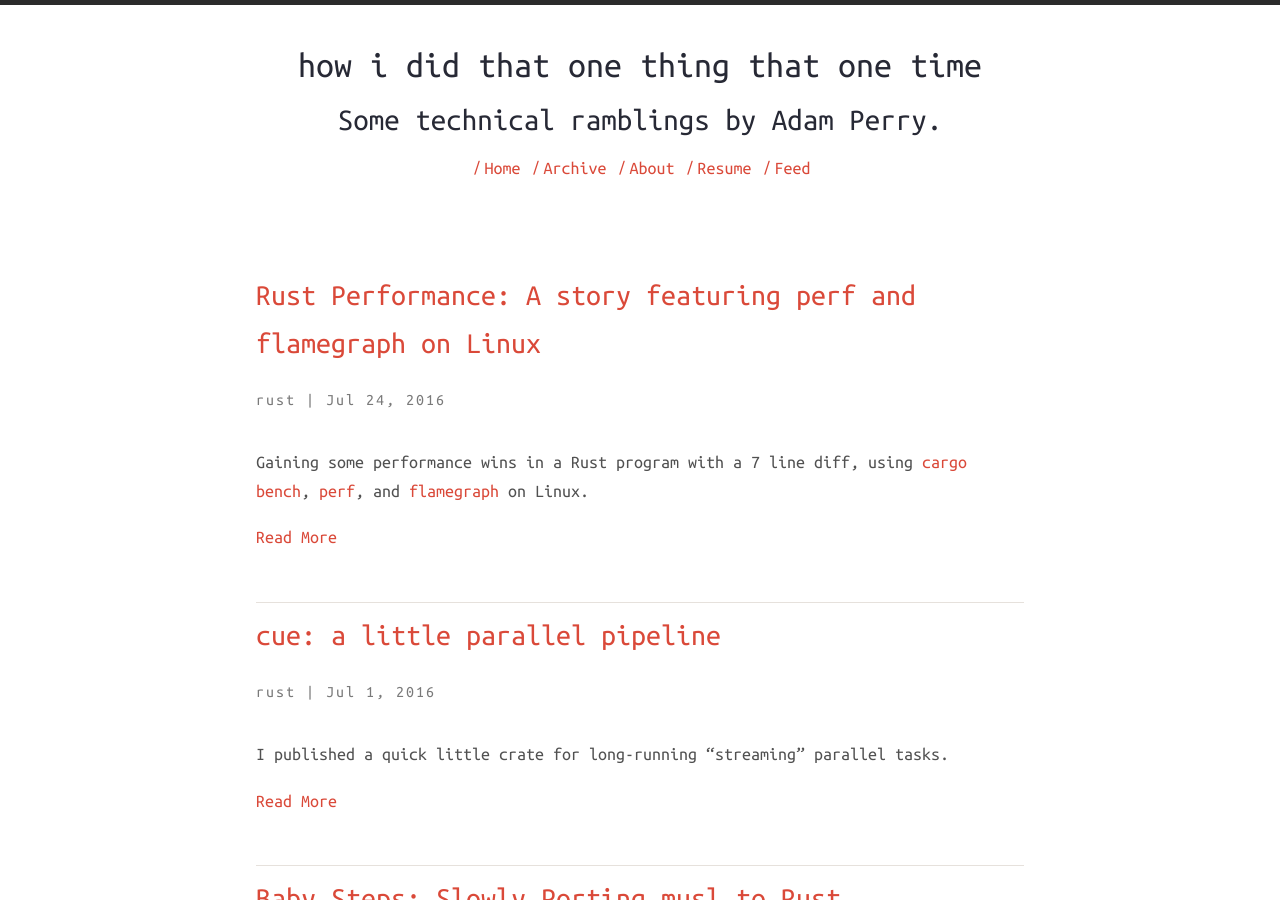
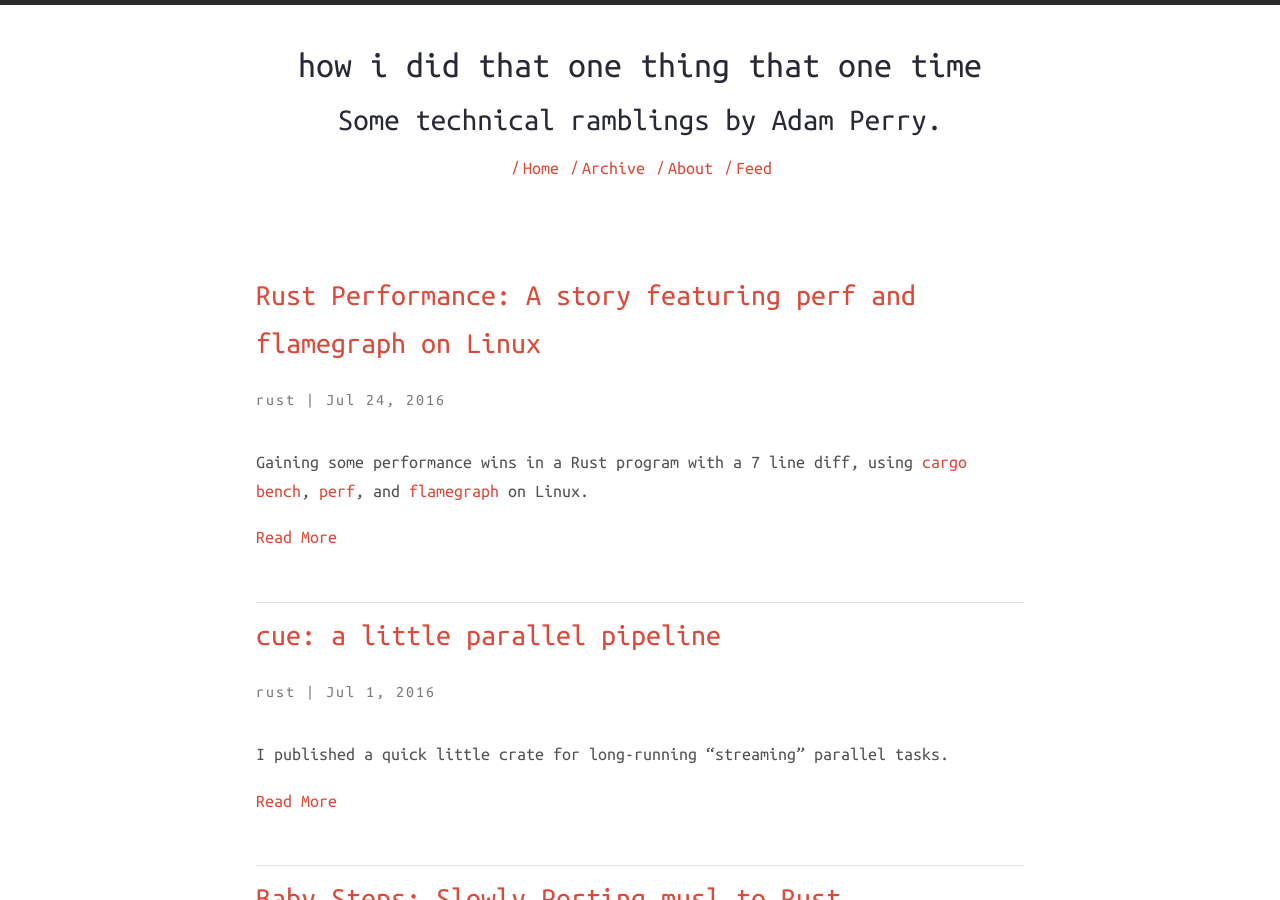
Before and after one commit to fenw1ck/anp.github.io, a Jekyll site: the page built from index.html, in a window 1280 px wide and 900 px high. Built offline with Jekyll 4.4.1, drawn with Linux system fonts in a browser that asks for light colours; nearby versions of some CDN libraries.

Commit message:
Comment out outdated resume links.

```diff
--- a/_includes/footer-links.html
+++ b/_includes/footer-links.html
@@ -3,6 +3,6 @@
     <li><a href="{{ '/' | prepend: site.baseurl | prepend: site.url }}">Home</a></li>
     <li><a href="{{ '/archive' | prepend: site.baseurl | prepend: site.url }}">Archive</a></li>
     <li><a href="{{ '/about' | prepend: site.baseurl | prepend: site.url }}">About</a></li>
-    <li><a href="https://www.dropbox.com/s/zb0fr3ug9b1fgsw/adam-perry-resume.pdf?dl=0" target="_blank">Resume</a></li>
+    <!--<li><a href="https://www.dropbox.com/s/zb0fr3ug9b1fgsw/adam-perry-resume.pdf?dl=0" target="_blank">Resume</a></li>-->
     <li><a href="{{ '/feed.xml' | prepend: site.baseurl | prepend: site.url}}">Feed</a></li>
 </ul>
--- a/_includes/header-links.html
+++ b/_includes/header-links.html
@@ -8,9 +8,9 @@
 	<li>
 		<a href="{{ '/about' | prepend: site.baseurl | prepend: site.url }}">About</a><span>/</span>
 	</li>
-	<li>
+	<!--<li>
 		<a href="https://www.dropbox.com/s/q0i7g8mpuyq64fh/adam-perry-resume.pdf?dl=0" target="_blank">Resume</a><span>/</span>
-	</li>
+	</li>-->
 	<li>
 		<a href="{{ '/feed.xml' | prepend: site.baseurl | prepend: site.url}}">Feed</a><span>/</span>
 	</li>
```
